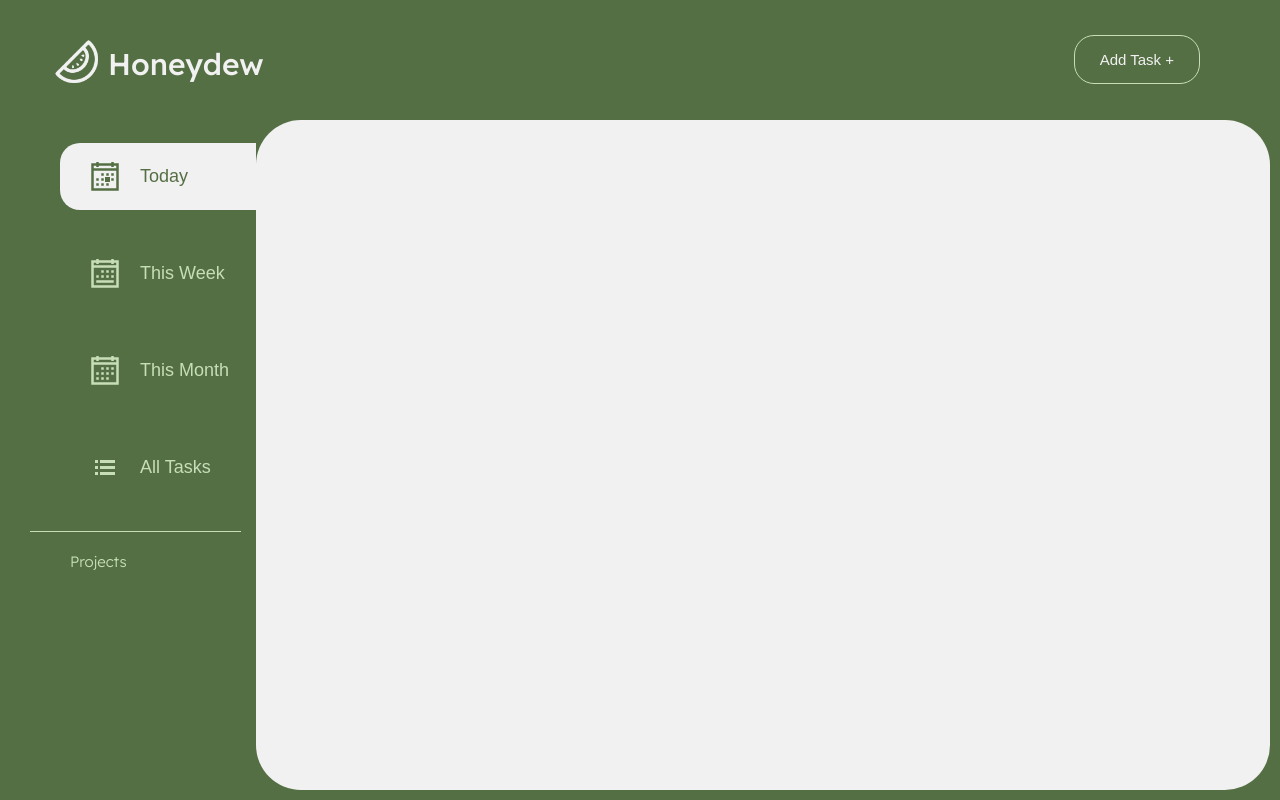
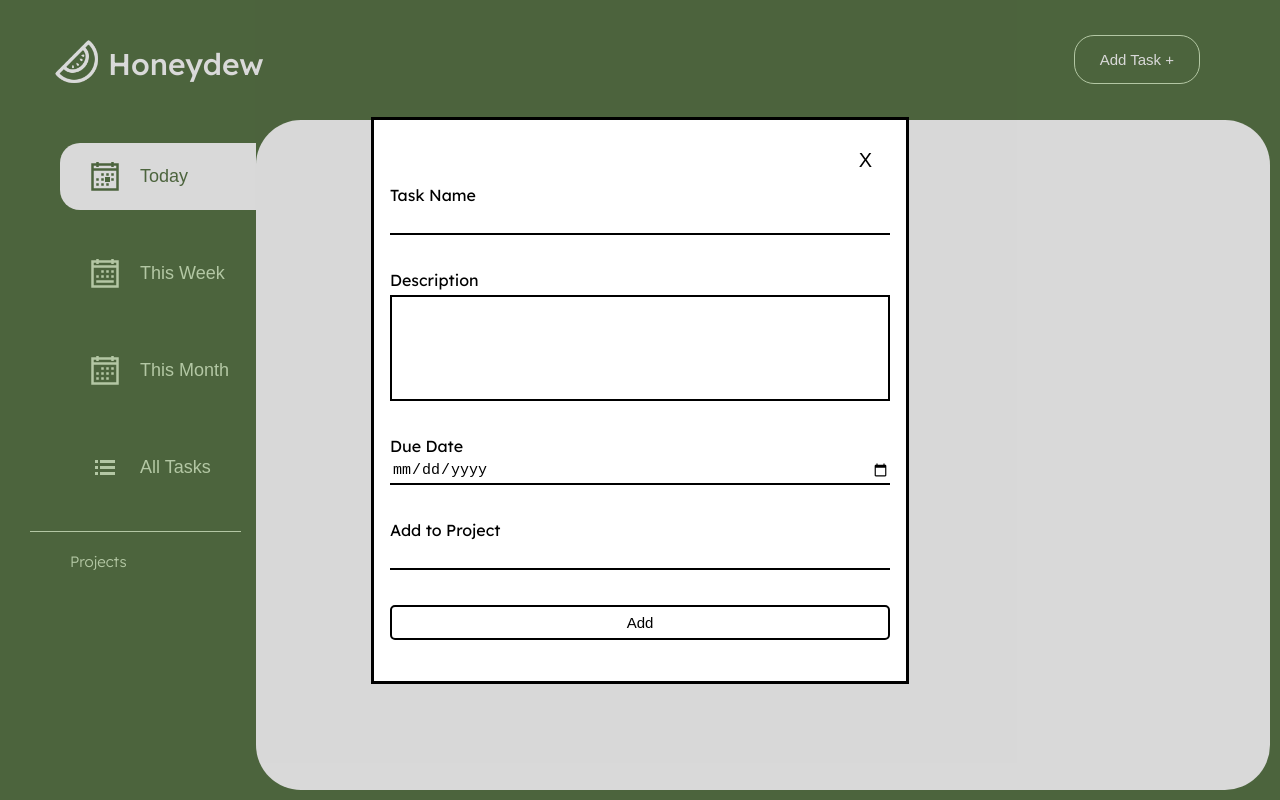
Before and after one commit to huntkay1/to-do-app, a website built with webpack: page src/index.html in a window 1280 px wide. Both pictures are taken after a click on the button "Add Task +". Built offline with nearby package versions, Linux system fonts and the light colour scheme.

Commit message:
Add dialog form

```diff
--- a/src/index.html
+++ b/src/index.html
@@ -15,8 +15,34 @@
         <div id="logo">
             <h1>Honeydew</h1>
         </div>
-        <button>Add Task +</button>
+        <button id="add-task">Add Task +</button>
     </header>
+
+    <dialog>
+        <form>
+            <button value="cancel" id="close" formmethod="dialog">X</button>
+            <div class="input-pair">
+                <label for="task">Task Name</label>
+                <input type="text" name="task">
+            </div>
+
+            <div class="input-pair">
+                <label for="description">Description</label>
+                <input type="textarea" name="description">
+            </div>
+
+            <div class="input-pair">
+                <label for="date">Due Date</label>
+                <input type="date" name="date">
+            </div>
+
+            <div class="input-pair">
+                <label for="project">Add to Project</label>
+                <input type="text" name="project">
+            </div>
+            <button type="submit" id="submit">Add</button>
+        </form>
+    </dialog>
 
     <nav>
         <div id="nav-1">
--- a/src/index.js
+++ b/src/index.js
@@ -1,5 +1,6 @@
 import './style.css';
 import melon from './melon-icon.png';
+
 
 
 //add logo icon
@@ -11,6 +12,9 @@ logo.appendChild(melonIcon);
 
 
 const dynamicNavButtons = [...document.getElementsByClassName('nav-1')];
+const addTaskBttn = document.getElementById("add-task");
+const dialog = document.querySelector("dialog");
+const dialogCloseBttn = document.getElementById("close");
 
 dynamicNavButtons.forEach(button => {
     button.addEventListener('click', (e) => {
@@ -28,3 +32,11 @@ const changeTab = (e) => {
     console.log(activeTab.firstChild);
     activeTab.classList.add("active");
 }
+
+addTaskBttn.addEventListener('click', () => {
+    dialog.showModal();
+})
+dialogCloseBttn.addEventListener('click', () => {
+    dialog.close();
+    document.querySelector('form').reset();
+})
--- a/src/style.css
+++ b/src/style.css
@@ -125,3 +125,61 @@ main {
     border-radius: 45px;
     overflow: auto;
 }
+
+dialog {
+    height: 515px;
+    width: 500px;
+    padding-bottom: 30px;
+}
+
+form {
+    display: flex;
+    flex-direction: column;
+}
+
+#close {
+    font-size: 20px;
+    font-weight: 500;
+    border: none;
+    background-color: transparent;
+    margin: 12px;
+    align-self: flex-end;
+}
+
+input {
+    margin-bottom: 35px;
+    font-size: 15px;
+    height: 20px;
+    border: 0;
+    border-bottom: 2px solid black;
+    padding-left: 2px;
+    padding-bottom: 2px;
+}
+
+input[type=textarea] {
+    border: 2px solid black;
+    padding: 2px 5px 80px 5px;
+}
+
+input:focus {
+    outline: none;
+}
+
+.input-pair {
+    display: flex;
+    flex-direction: column;
+}
+
+label {
+    margin-bottom: 5px;
+}
+
+#submit {
+    background-color: transparent;
+    border: 2px solid black;
+    border-radius: 5px;
+    padding: 0;
+    height: 35px;
+    font-size: 15px;
+    font-weight: 400;
+}
```
Also changed, not shown: dist/index.html, dist/main.js.
